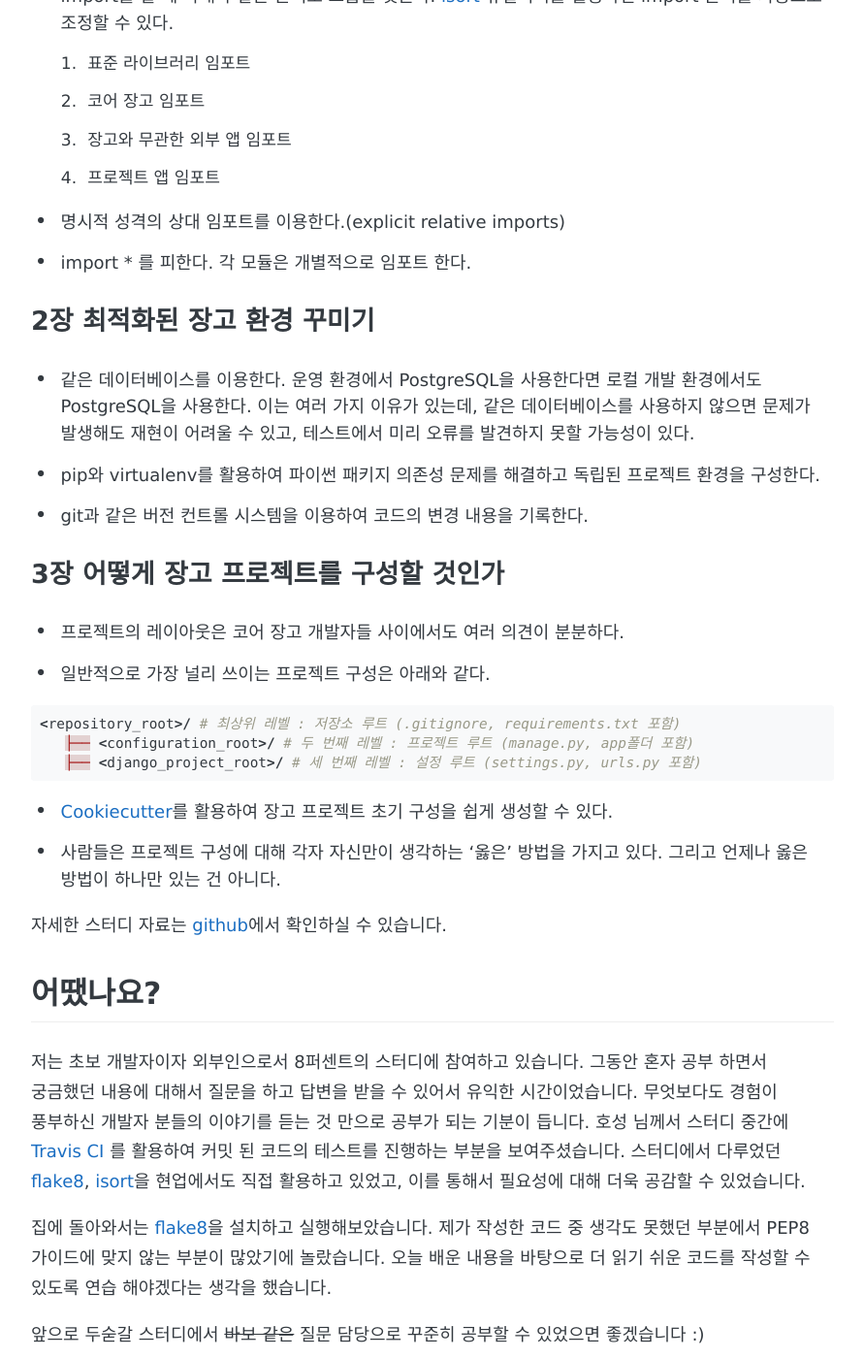
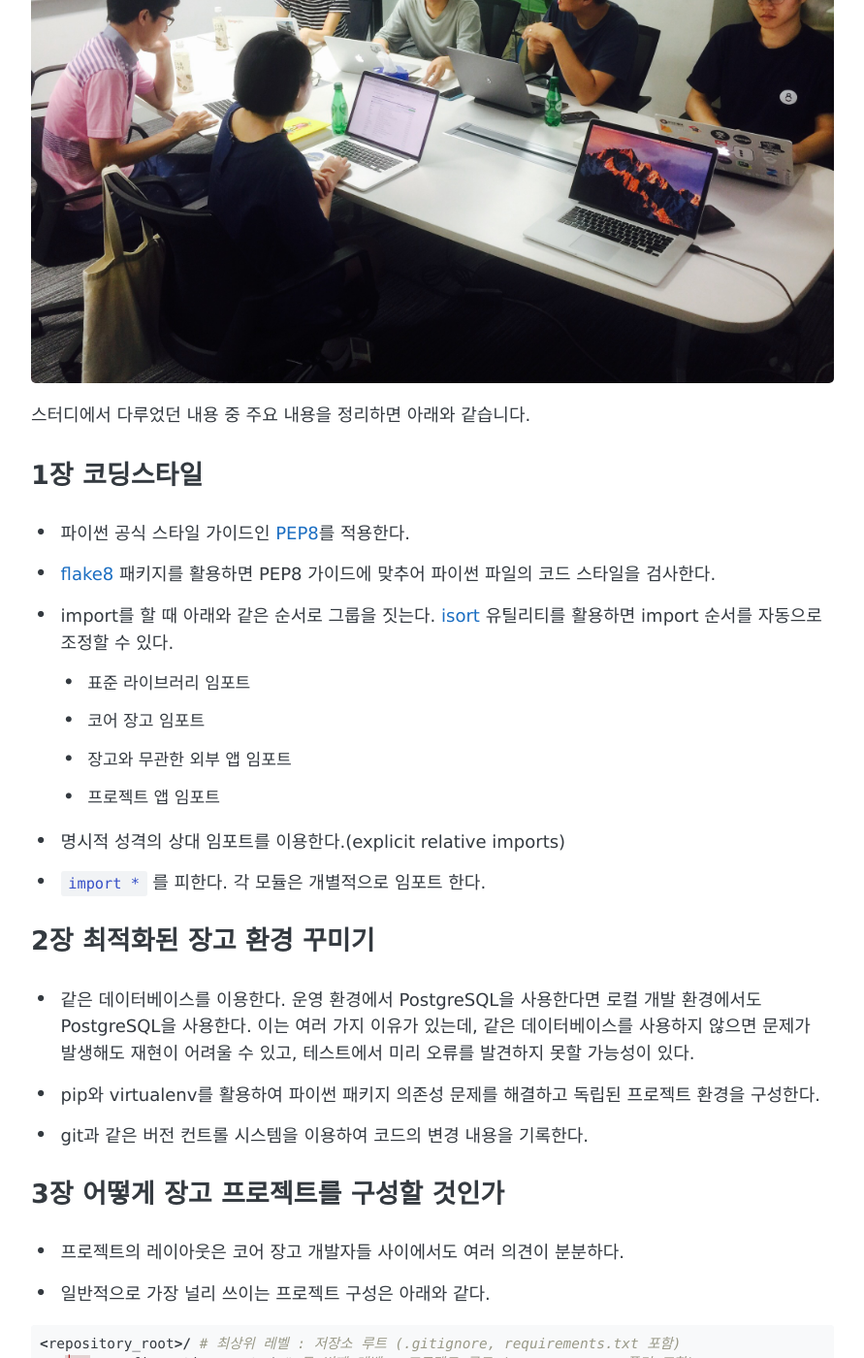
Before and after one commit to 8percent/8percent.github.io, a Jekyll site: the page built from _posts/2017-07-07-tsd2.md, in a window 1280 px wide and 1400 px high, scrolled down 905 px. Shown: the whole window at 97% size, without its empty margins (194-1085 px from the left). Built offline with Jekyll 4.4.1, drawn with Linux system fonts in a browser that asks for light colours; some web fonts are replaced; some of the changed lines change nothing that is shown.

Commit message:
스터디 사진 추가

```diff
--- a/_posts/2017-07-07-tsd2.md
+++ b/_posts/2017-07-07-tsd2.md
@@ -16,18 +16,21 @@ comments: true
 
 문수 님께서 1장부터 3장의 내용을 요약한 [자료](https://github.com/8percent/tsd)를 준비해주셨고, 스터디 시간에 직접 발표를 해주셨습니다. 각 장에 대한 요약이 끝나면 호성 님께서 심화발표 형식으로 실무 경험담, 8퍼센트에서의 적용방식에 대해서 공유해주셨습니다. 중간중간 궁금한 내용에 대해서는 서로 질문하고 답변하는 형식으로 진행되었습니다.
 
+![스터디풍경](/images/tsd-2-1.jpeg)
+
+
 스터디에서 다루었던 내용 중 주요 내용을 정리하면 아래와 같습니다.
 
 ### 1장 코딩스타일
 - 파이썬 공식 스타일 가이드인 [PEP8](https://www.python.org/dev/peps/pep-0008/)를 적용한다.
 - [flake8](http://flake8.pycqa.org/en/latest/index.html#quickstart) 패키지를 활용하면 PEP8 가이드에 맞추어 파이썬 파일의 코드 스타일을 검사한다.
 - import를 할 때 아래와 같은 순서로 그룹을 짓는다. [isort](https://github.com/timothycrosley/isort) 유틸리티를 활용하면 import 순서를 자동으로 조정할 수 있다.
-  1. 표준 라이브러리 임포트
-  2. 코어 장고 임포트
-  3. 장고와 무관한 외부 앱 임포트
-  4. 프로젝트 앱 임포트
+  - 표준 라이브러리 임포트
+  - 코어 장고 임포트
+  - 장고와 무관한 외부 앱 임포트
+  - 프로젝트 앱 임포트
 - 명시적 성격의 상대 임포트를 이용한다.(explicit relative imports)
-- import * 를 피한다. 각 모듈은 개별적으로 임포트 한다.
+- `import *` 를 피한다. 각 모듈은 개별적으로 임포트 한다.
 
 ### 2장 최적화된 장고 환경 꾸미기
 - 같은 데이터베이스를 이용한다. 운영 환경에서 PostgreSQL을 사용한다면 로컬 개발 환경에서도 PostgreSQL을 사용한다. 이는 여러 가지 이유가 있는데, 같은 데이터베이스를 사용하지 않으면 문제가 발생해도 재현이 어려울 수 있고, 테스트에서 미리 오류를 발견하지 못할 가능성이 있다.
```
Also changed, not shown: images/tsd-2-1.jpeg (added).
